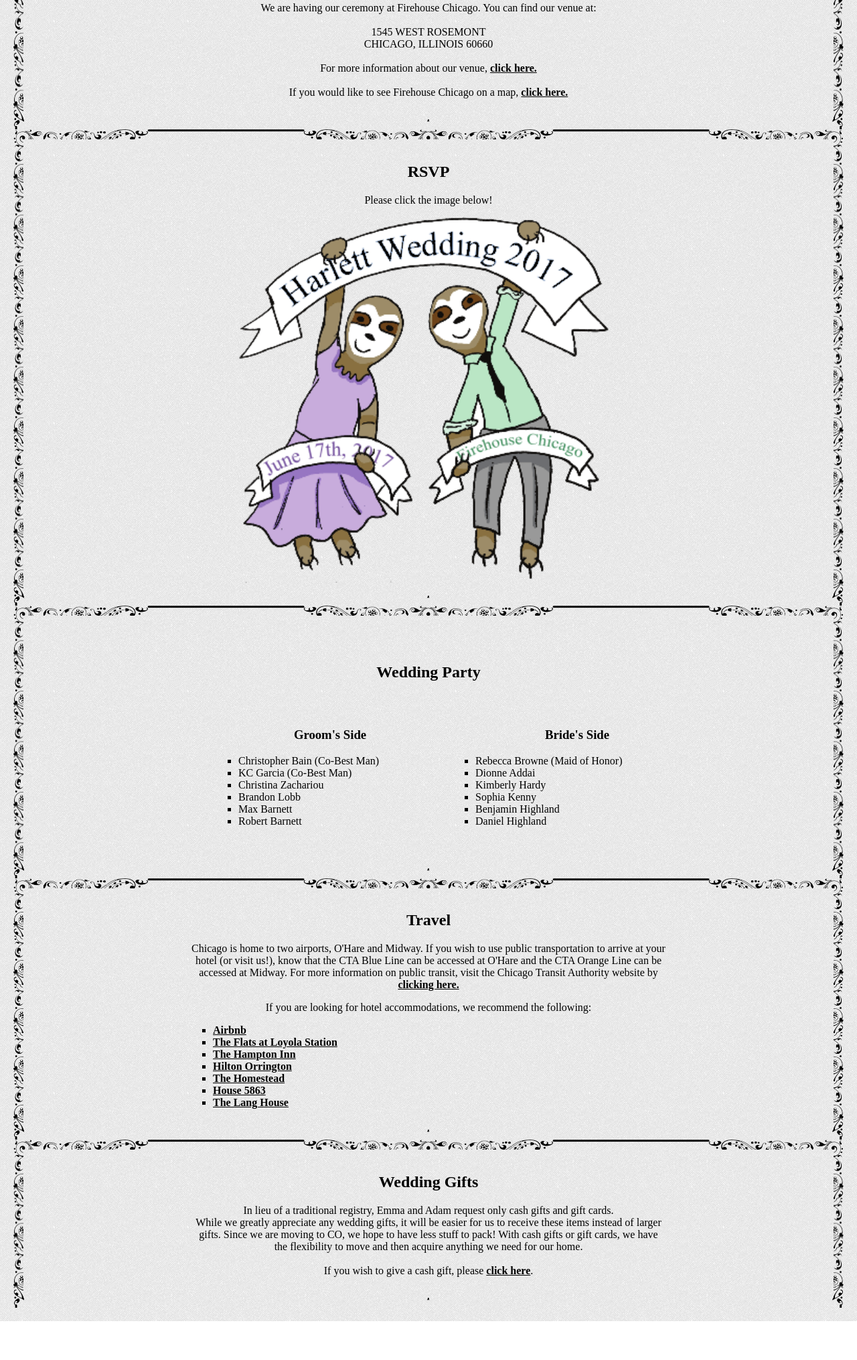
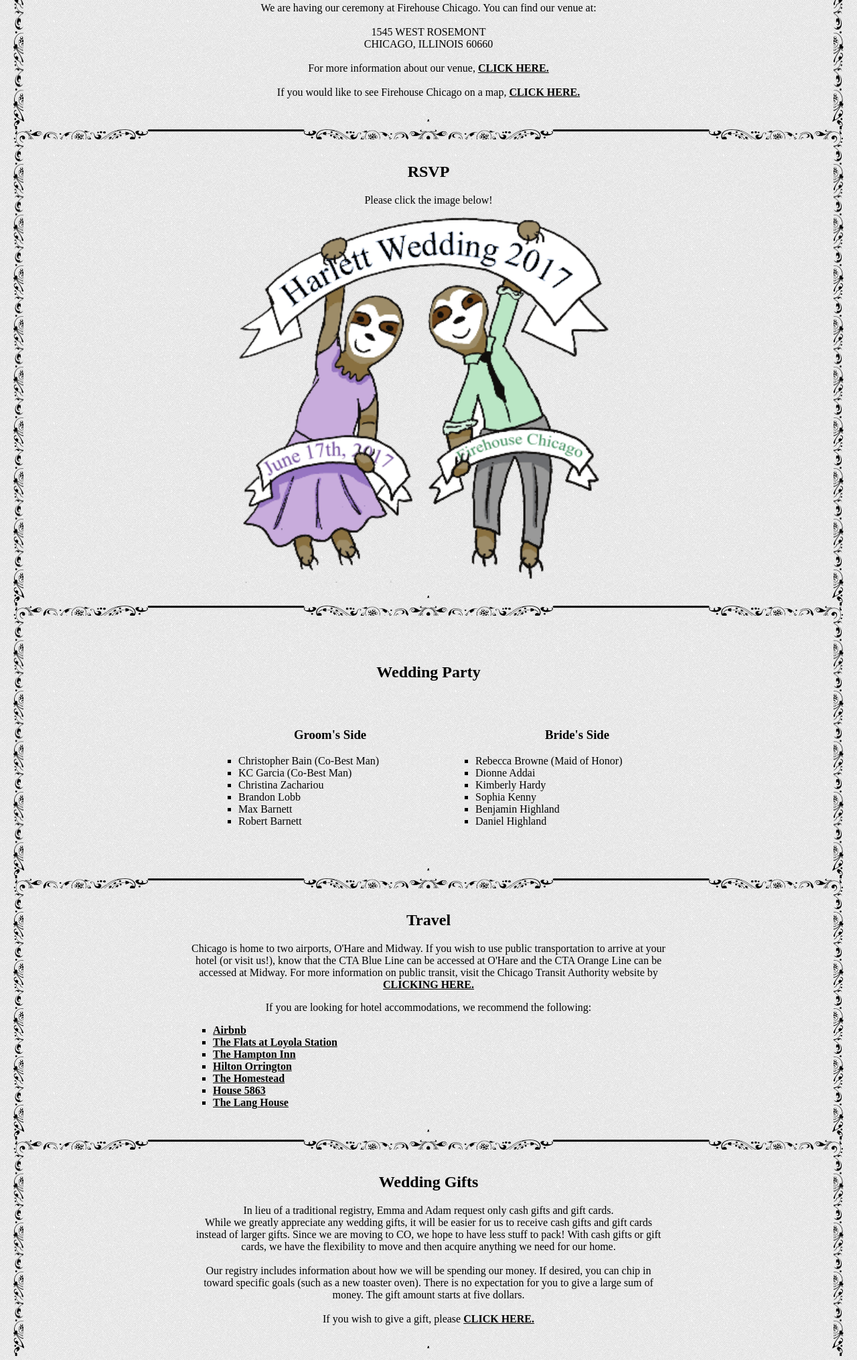
Before and after one commit to ehighland/harlettwedding2017, a plain HTML site: page index.html in a window 1280 px wide. Shown: the part 1399-3429 px from the top of the page at 67% size. Before the commit the page ends 3371 px from the top, so only its background shows below. Drawn offline with Linux system fonts and the light colour scheme; a script that the page names is missing.

Commit message:
Changing registry text

```diff
--- a/index.html
+++ b/index.html
@@ -40,9 +40,9 @@ about the wedding party, venue, and travel accommodations.</p>
 You can find our venue at:<br /><br />
 1545 WEST ROSEMONT<br />
 CHICAGO, ILLINOIS 60660<br /><br />
-For more information about our venue, <a href="http://www.firehousechicago.com/to-marry/">click here.</a>
+For more information about our venue, <a href="http://www.firehousechicago.com/to-marry/">CLICK HERE.</a>
 <br /><br />
-If you would like to see Firehouse Chicago on a map, <a href="https://goo.gl/maps/ziYKiU7hmK62">click here.</a>
+If you would like to see Firehouse Chicago on a map, <a href="https://goo.gl/maps/ziYKiU7hmK62">CLICK HERE.</a>
 </p>
 </section>
 <section id="rsvp">
@@ -84,7 +84,7 @@ know that the CTA Blue Line can be accessed at O'Hare and the CTA
 Orange Line can be accessed at Midway. For more information on public
 transit, visit the Chicago Transit Authority website
 by <a href="http://www.transitchicago.com/travel_information/default.aspx">
-clicking here.</a></p>
+CLICKING HERE.</a></p>
 <p>If you are looking for hotel accommodations, we recommend the
 following:</p>
 <ul>
@@ -100,10 +100,13 @@ following:</p>
 <section id="gifts">
 <h1>Wedding Gifts</h1>
 <p>In lieu of a traditional registry, Emma and Adam request only cash gifts and gift cards.<br />
-While we greatly appreciate any wedding gifts, it will be easier for us to receive these items instead
+While we greatly appreciate any wedding gifts, it will be easier for us to receive cash gifts and gift cards instead
 of larger gifts. Since we are moving to CO, we hope to have less stuff to pack! With cash gifts or gift cards,
-we have the flexibility to move and then acquire anything we need for our home.<br /><br />If you wish to
-give a cash gift, please <a href="https://tendr.com/harlettwedding">click here</a>.
+we have the flexibility to move and then acquire anything we need for our home.<br /><br />Our registry includes
+information about how we will be spending our money. If desired, you can chip in toward specific goals (such as a
+new toaster oven). There is no expectation for you to give a large sum of money. The gift amount starts at
+five dollars.<br /><br />If you wish to
+give a gift, please <a href="https://www.weddingrepublic.com/harlettwedding">CLICK HERE.</a>
 </p>
 </section>
 </main>
```
